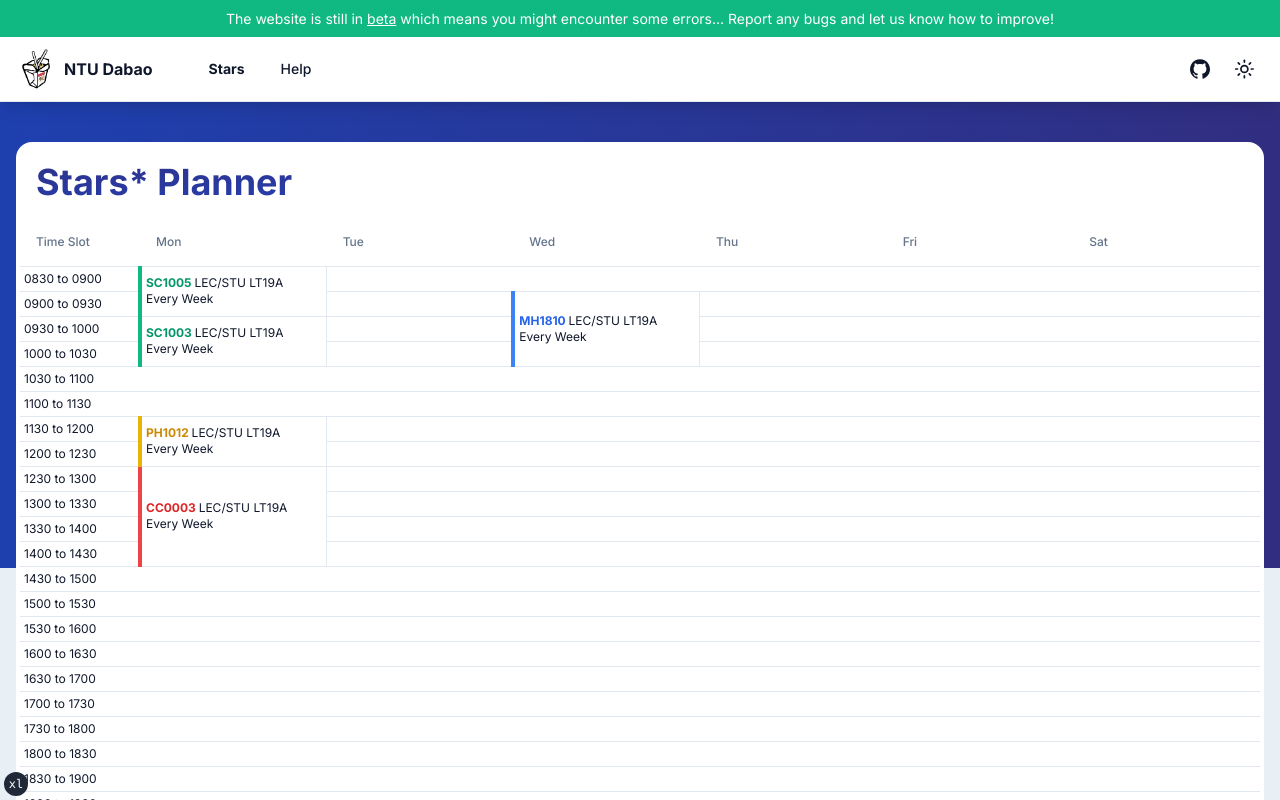
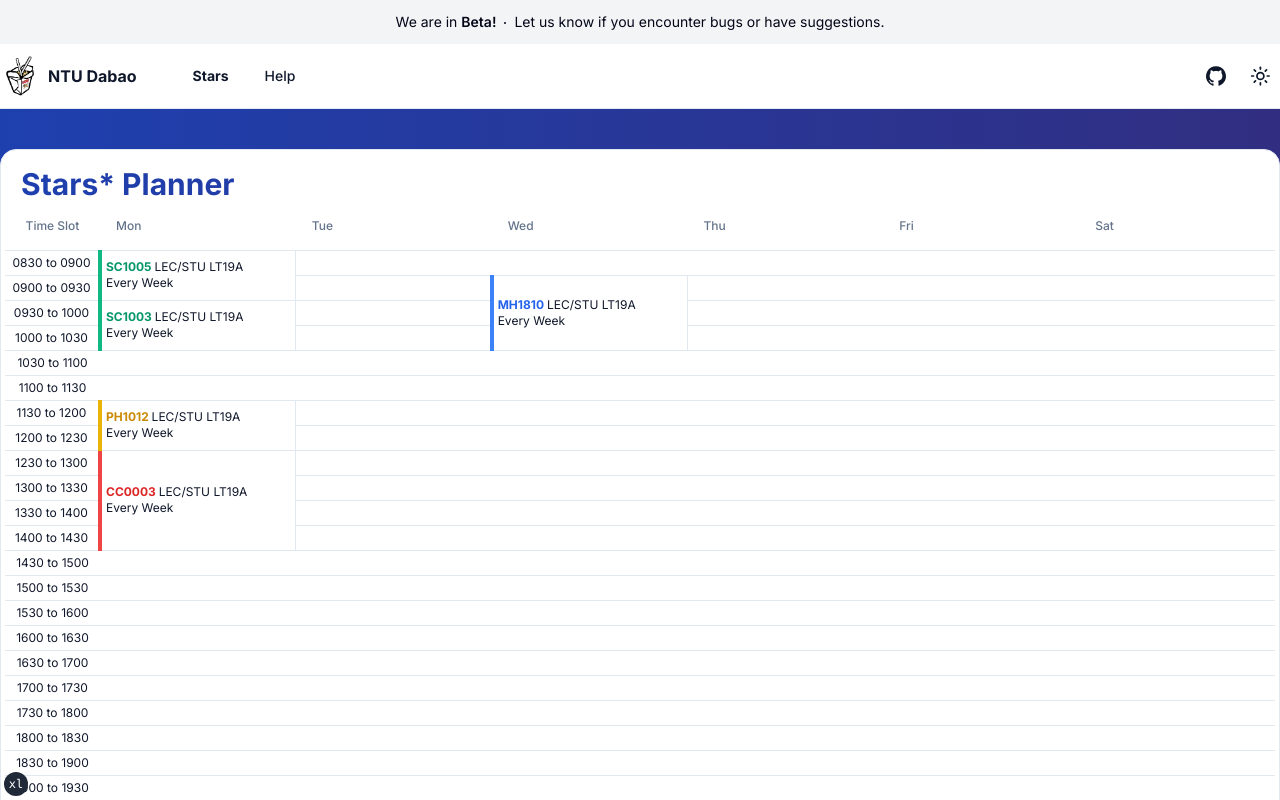
Before and after one commit to Dallas-Ng/ntu-mods, a Next.js app: page /stars in a window 1280 px wide. Shown: the top 800 px of the page. Built offline with nearby package versions, Linux system fonts and the light colour scheme.

Commit message:
Update: layout and general design of website

```diff
--- /dev/null
+++ b/app/help/layout.tsx
@@ -0,0 +1,19 @@
+import { Metadata } from "next"
+
+export const metadata: Metadata = {
+  title: `Help`
+}
+
+interface RootLayoutProps {
+  children: React.ReactNode
+}
+
+export default function RootLayout({ children }: RootLayoutProps) {
+  return (
+    <>
+      <div className="container md:py-10">
+        <>{children}</>
+      </div>
+    </>
+  )
+}
--- a/app/help/page.tsx
+++ b/app/help/page.tsx
@@ -2,9 +2,9 @@ import { NextPage } from "next"
 
 const HelpPage: NextPage = () => {
   return (
-    <div className="container p-5">
-      <h1>Help Page</h1>
-    </div>
+    <h1 className="text-3xl font-bold bg-gradient-to-r from-emerald-500 to-emerald-900 bg-clip-text text-transparent pl-4 pt-3">
+      Help
+    </h1>
   )
 }
 
--- a/app/layout.tsx
+++ b/app/layout.tsx
@@ -4,6 +4,7 @@ import { Metadata, Viewport } from "next"
 import { siteConfig } from "@/config/site"
 import { fontSans } from "@/lib/fonts"
 import { cn } from "@/lib/utils"
+import BetaHeader from "@/components/beta-header"
 import NavigationBar from "@/components/navigation/navigation-bar"
 import { TailwindIndicator } from "@/components/tailwind-indicator"
 import { ThemeProvider } from "@/components/theme-provider"
@@ -37,30 +38,21 @@ export default function RootLayout({ children }: RootLayoutProps) {
   return (
     <>
       <html lang="en" suppressHydrationWarning>
-        <head />
         <body
           className={cn(
-            "min-h-screen bg-background font-sans antialiased",
+            "min-h-screen bg-background font-sans antialiased flex flex-col",
             fontSans.variable
           )}>
           <ThemeProvider attribute="class" defaultTheme="system" enableSystem>
-            <div
-              className="relative flex min-h-screen flex-col"
-              style={{ background: "rgb(233 240 245)" }}>
-              <div className="text-[14px] text-center py-2 bg-emerald-500 dark:bg-emerald-700 text-white">
-                The website is still in <u>beta</u> which means you might
-                encounter some errors... Report any bugs and let us know how to
-                improve!
-              </div>
+            <BetaHeader />
 
-              <NavigationBar />
+            <NavigationBar />
 
-              <div className="flex-1">{children}</div>
+            <div className="flex-1">{children}</div>
 
-              <footer className="py-2">
-                <p className="text-sm text-center">Dallas &copy; 2024</p>
-              </footer>
-            </div>
+            <footer className="py-2">
+              <p className="text-sm text-center">Dallas &copy; 2024</p>
+            </footer>
 
             <TailwindIndicator />
           </ThemeProvider>
--- a/app/page.tsx
+++ b/app/page.tsx
@@ -1,24 +1,23 @@
 import { NextPage } from "next"
-import Link from "next/link"
 
-import { Icons } from "@/components/icons"
+const IndexPage: NextPage = () => (
+  <div className="container text-center">
+    <div className="flex justify-center align-middle items-center h-72">
+      <div className="max-w-[700px]">
+        <h1 className="font-bold text-6xl bg-gradient-to-l from-blue-700 to-blue-800 bg-clip-text text-transparent pb-5">
+          Dabao your mods better
+        </h1>
 
-const IndexPage: NextPage = () => {
-  return (
-    <div className="container p-5 bg-white dark:bg-slate-950 ">
-      <h1>Home Page</h1>
+        <p>
+          Anim aute id magna aliqua ad ad non deserunt sunt. Qui irure qui lorem
+          cupidatat commodo. Elit sunt amet fugiat veniam occaecat fugiat
+          aliqua.
+        </p>
+      </div>
+    </div>
 
-      <Icons.logo className="h-60 w-60" />
-
-      <p>
-        <Link href="/stars">Stars</Link>
-      </p>
-
-      <p>
-        <Link href="/help">Help</Link>
-      </p>
-    </div>
-  )
-}
+    <img src="https://tailwindui.com/img/component-images/project-app-screenshot.png" />
+  </div>
+)
 
 export default IndexPage
--- a/app/stars/layout.tsx
+++ b/app/stars/layout.tsx
@@ -1,4 +1,3 @@
-import "@/styles/globals.css"
 import { Metadata } from "next"
 
 export const metadata: Metadata = {
@@ -11,12 +10,12 @@ interface RootLayoutProps {
 
 export default function RootLayout({ children }: RootLayoutProps) {
   return (
-    <div className="relative">
+    <>
       <div className="absolute bg-gradient-to-r from-blue-800 to-indigo-900 top-0 h-[50%] w-full z-0" />
 
-      <div className="relative container z-10 py-10">
+      <div className="relative container z-10 md:py-10">
         <>{children}</>
       </div>
-    </div>
+    </>
   )
 }
--- a/app/stars/page.tsx
+++ b/app/stars/page.tsx
@@ -34,7 +34,7 @@ const generateTable = (): React.ReactNode => {
   // Populates the array with timeslot and day 1-6 (mon-sat)
   STARS_CALENDAR_TIMESLOTS.forEach((timeslot) =>
     toReturn.push([
-      <TableCell className={cn(tdps)}>
+      <TableCell className={cn(tdps, "text-center")}>
         {timeslot.start} to <br className="md:hidden" /> {timeslot.end}
       </TableCell>,
       <TableCell className={cn(tdps)}></TableCell>, // monday
@@ -92,15 +92,15 @@ const generateTable = (): React.ReactNode => {
 }
 
 const StarsPage: NextPage = () => (
-  <div className="bg-white dark:bg-slate-950 rounded-2xl p-1">
-    <h1 className="p-4 text-4xl font-bold bg-gradient-to-br from-indigo-900 to-blue-700 bg-clip-text text-transparent">
+  <div className="bg-white dark:bg-slate-950 md:rounded-2xl border p-1">
+    <h1 className="text-3xl font-bold bg-gradient-to-r from-blue-800 to-indigo-900 bg-clip-text text-transparent pl-4 pt-3">
       Stars* Planner
     </h1>
 
     <Table className="table-fixed border-collapse text-xs">
       <TableHeader>
         <TableRow>
-          <TableHead className="md:w-[120px]">Time Slot</TableHead>
+          <TableHead className="text-center md:w-[95px]">Time Slot</TableHead>
           <TableHead>Mon</TableHead>
           <TableHead>Tue</TableHead>
           <TableHead>Wed</TableHead>
--- /dev/null
+++ b/components/beta-header.tsx
@@ -0,0 +1,18 @@
+export default function BetaHeader() {
+  return (
+    <div className="relative isolate flex items-center justify-center gap-x-6 overflow-hidden bg-gray-100 dark:bg-slate-900 px-6 py-2.5 sm:px-3.5 z-10">
+      <div>
+        <p className="text-sm leading-6 text-slate-950 dark:text-white">
+          We are in <strong className="font-semibold">Beta!</strong>
+          <svg
+            viewBox="0 0 2 2"
+            className="mx-2 inline h-0.5 w-0.5 fill-current"
+            aria-hidden="true">
+            <circle cx={1} cy={1} r={1} />
+          </svg>
+          Let us know if you encounter bugs or have suggestions.
+        </p>
+      </div>
+    </div>
+  )
+}
--- a/components/navigation/navigation-bar.tsx
+++ b/components/navigation/navigation-bar.tsx
@@ -11,7 +11,7 @@ import { NavigationItems } from "./navigation-items"
 
 const NavigationBar = () => {
   return (
-    <header className="bg-background sticky top-0 z-40 w-full border-b shadow-lg">
+    <header className="bg-background sticky top-0 z-40 w-full border-b">
       <div className="container flex h-16 items-center space-x-4 sm:justify-between sm:space-x-0">
         <div className="flex gap-6 md:gap-10">
           <Link href="/" className="flex items-center space-x-2">
--- a/tailwind.config.js
+++ b/tailwind.config.js
@@ -5,16 +5,7 @@ module.exports = {
   darkMode: ["class"],
   content: ["app/**/*.{ts,tsx}", "components/**/*.{ts,tsx}"],
   theme: {
-    container: {
-      center: true,
-      padding: {
-        DEFAULT: "1rem",
-        md: "2rem"
-      },
-      screens: {
-        "2xl": "1400px"
-      }
-    },
+    container: { center: true },
     extend: {
       colors: {
         border: "hsl(var(--border))",
```
